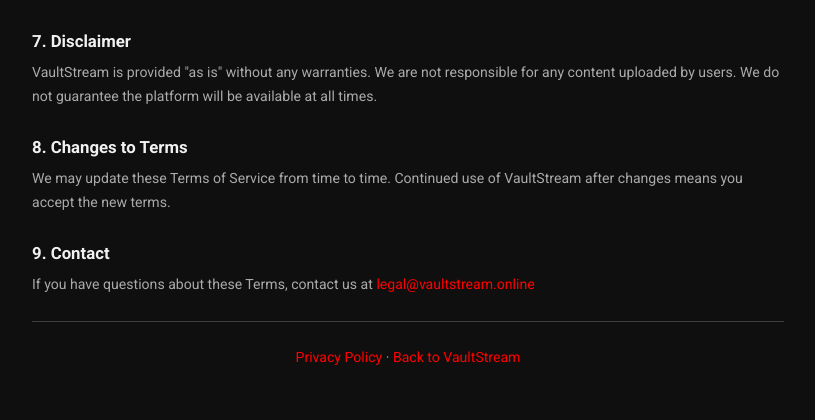
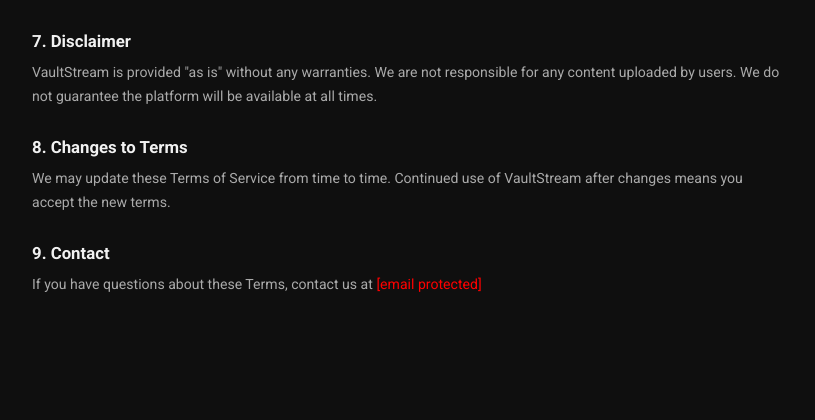
Before and after one commit to brahimsprivateacc-del/vaultstream, a Flask app: page /terms in a window 1280 px wide. Shown: the part 1137-1557 px from the top of the page, without its empty margins (232-1047 px from the left). After the commit the page ends 1429 px from the top, so only its background shows below. Run offline with Flask 3, Linux system fonts and the light colour scheme; some libraries are stand-ins or nearby versions.

Commit message:
Update terms.html

```diff
--- a/templates/terms.html
+++ b/templates/terms.html
@@ -2,6 +2,8 @@
 <html lang="en">
 <head>
 <meta charset="UTF-8">
+<script async src="https://pagead2.googlesyndication.com/pagead/js/adsbygoogle.js?client=ca-pub-1673723146227353" crossorigin="anonymous"></script>
+<link rel="icon" type="image/svg+xml" href="/favicon.svg">
 <meta name="viewport" content="width=device-width, initial-scale=1.0">
 <title>Terms of Service — VaultStream</title>
 <style>
@@ -76,10 +78,6 @@ a { color: var(--accent); text-decoration: none; }
   <p>We may update these Terms of Service from time to time. Continued use of VaultStream after changes means you accept the new terms.</p>
 
   <h2>9. Contact</h2>
-  <p>If you have questions about these Terms, contact us at <a href="mailto:legal@vaultstream.online">legal@vaultstream.online</a></p>
+  <p>If you have questions about these Terms, contact us at <a href="/cdn-cgi/l/email-protection#dab6bfbdbbb69aacbbafb6aea9aea8bfbbb7f4b5b4b6b3b4bf"><span class="__cf_email__" data-cfemail="5e323b393f321e283f2b322a2d2a2c3b3f337031303237303b">[email&#160;protected]</span></a></p>
 
-  <div class="divider"></div>
-  <p style="text-align:center;"><a href="/privacy">Privacy Policy</a> · <a href="/">Back to VaultStream</a></p>
-</div>
-</body>
-</html>
+  <div class="divider
```
